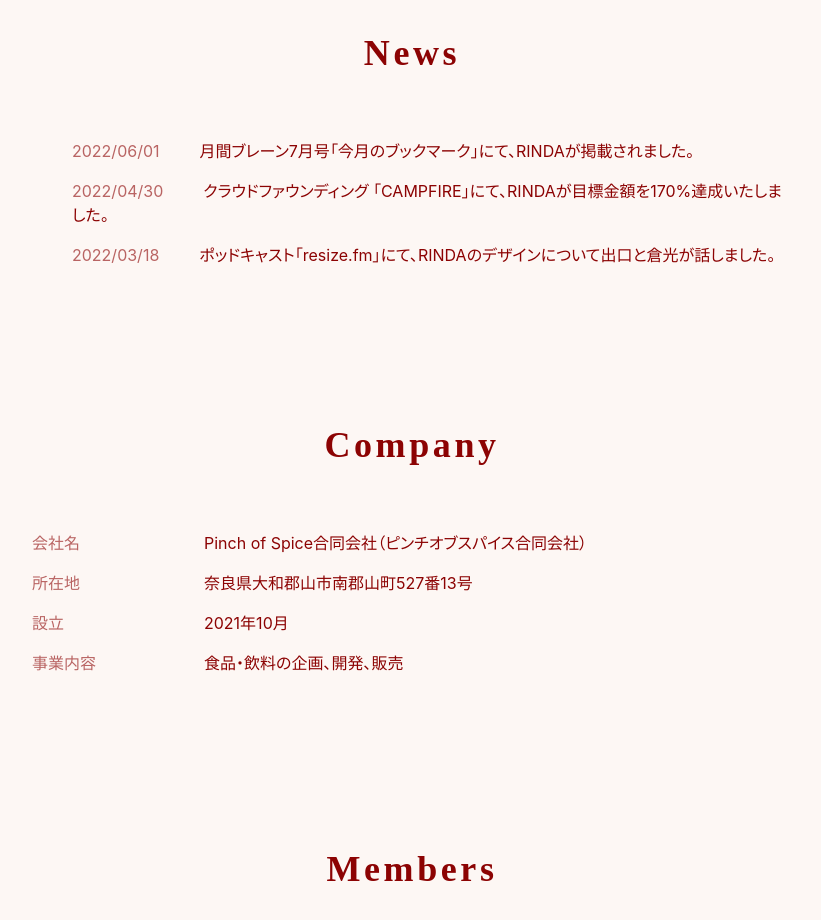
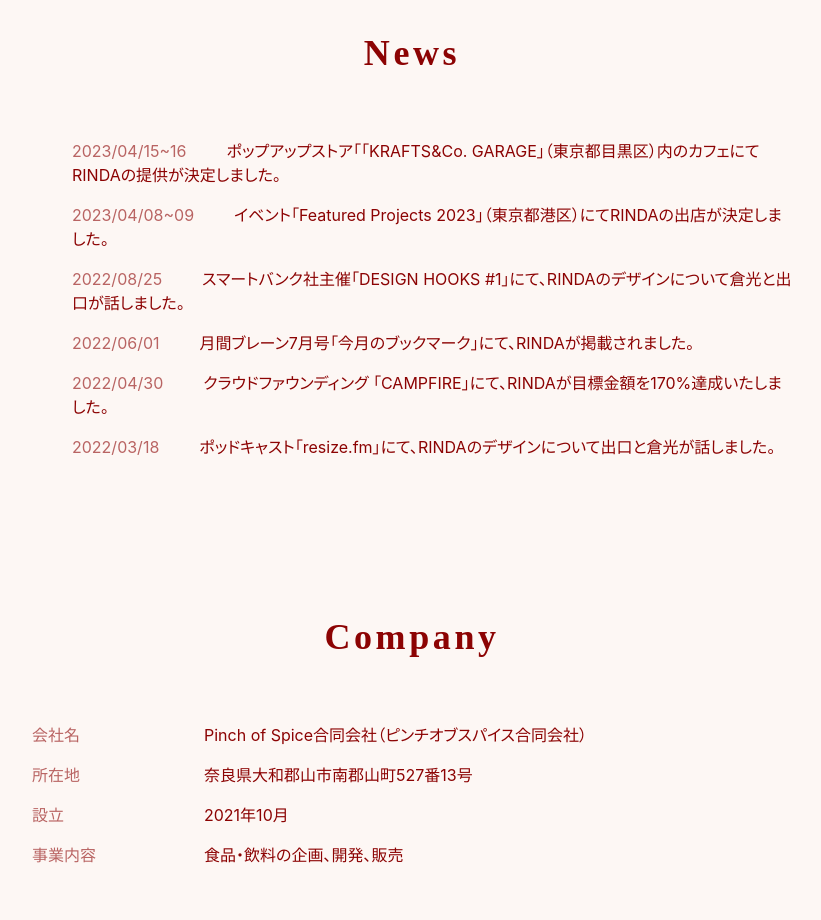
Before and after one commit to pinch-of-spice/pinch-of-spice.co, a Next.js app: page / in a window 1280 px wide. Shown: the part 1480-2400 px from the top of the page, without its empty margins (228-1049 px from the left). Built offline with nearby package versions, Linux system fonts and the light colour scheme; a web font is replaced by a local one.

Commit message:
Add news

```diff
--- a/components/News.tsx
+++ b/components/News.tsx
@@ -7,6 +7,39 @@
       <section>
         <h1 id="news">News</h1>
         <ol css={newsStyle}>
+          <li>
+            <span>2023/04/15~16</span>
+            <a
+              href="https://www.featuredprojects.jp/"
+              target="_blank"
+              rel="noreferrer"
+            >
+              ポップアップストア「「KRAFTS&Co.
+              GARAGE」（東京都目黒区）内のカフェにてRINDAの提供が決定しました。
+            </a>
+          </li>
+          <li>
+            <span>2023/04/08~09</span>
+            <a
+              href="https://www.featuredprojects.jp/"
+              target="_blank"
+              rel="noreferrer"
+            >
+              イベント「Featured Projects
+              2023」（東京都港区）にてRINDAの出店が決定しました。
+            </a>
+          </li>
+          <li>
+            <span>2022/08/25</span>
+            <a
+              href="https://smartbank.connpass.com/event/254271/"
+              target="_blank"
+              rel="noreferrer"
+            >
+              スマートバンク社主催「DESIGN HOOKS
+              #1」にて、RINDAのデザインについて倉光と出口が話しました。
+            </a>
+          </li>
           <li>
             <span>2022/06/01</span>
             <a
```
